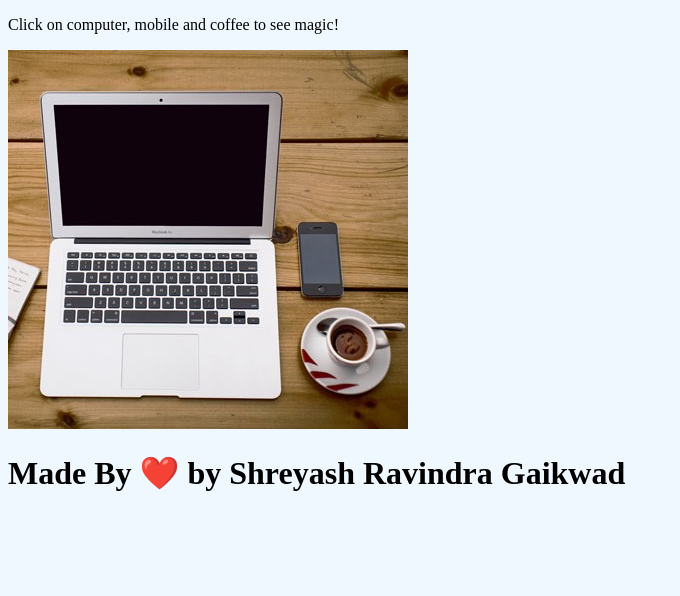
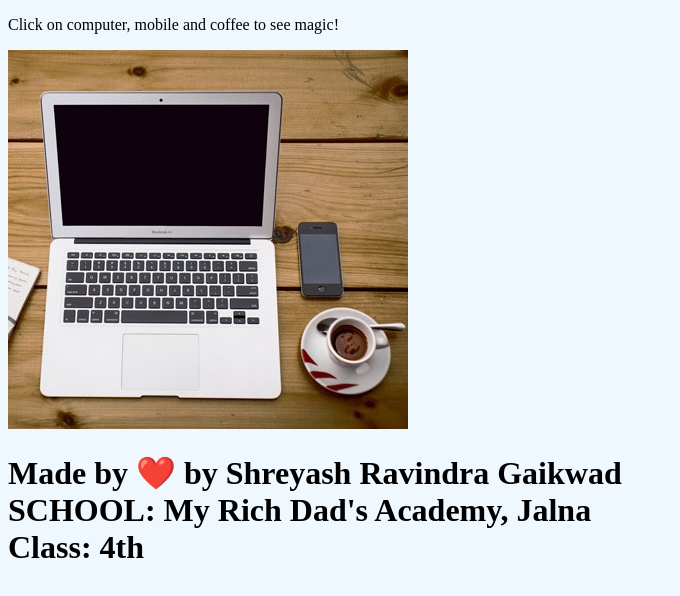
Before and after one commit to shreyashminecraft/map-website, a plain HTML site: page index.html in a window 1280 px wide. Shown: the whole page, without its empty margins (0-680 px from the left). Drawn offline with Linux system fonts and the light colour scheme.

Commit message:
Update index.html

```diff
--- a/index.html
+++ b/index.html
@@ -11,6 +11,12 @@
             <area shape="rect" coords="290,172,333,250" href="phonemap.html">
             <area shape="circle" coords="337,300,44" href="coffeemap.html">
         </map>
-        <h1>Made By ❤️ by Shreyash Ravindra Gaikwad</h1>
+        <h1>Made by ❤️ by Shreyash Ravindra Gaikwad
+        <br/>
+            SCHOOL: My Rich Dad's Academy, Jalna
+            <br/>
+            Class: 4th
+
+        </h1>
     </body>
 </html>
```
